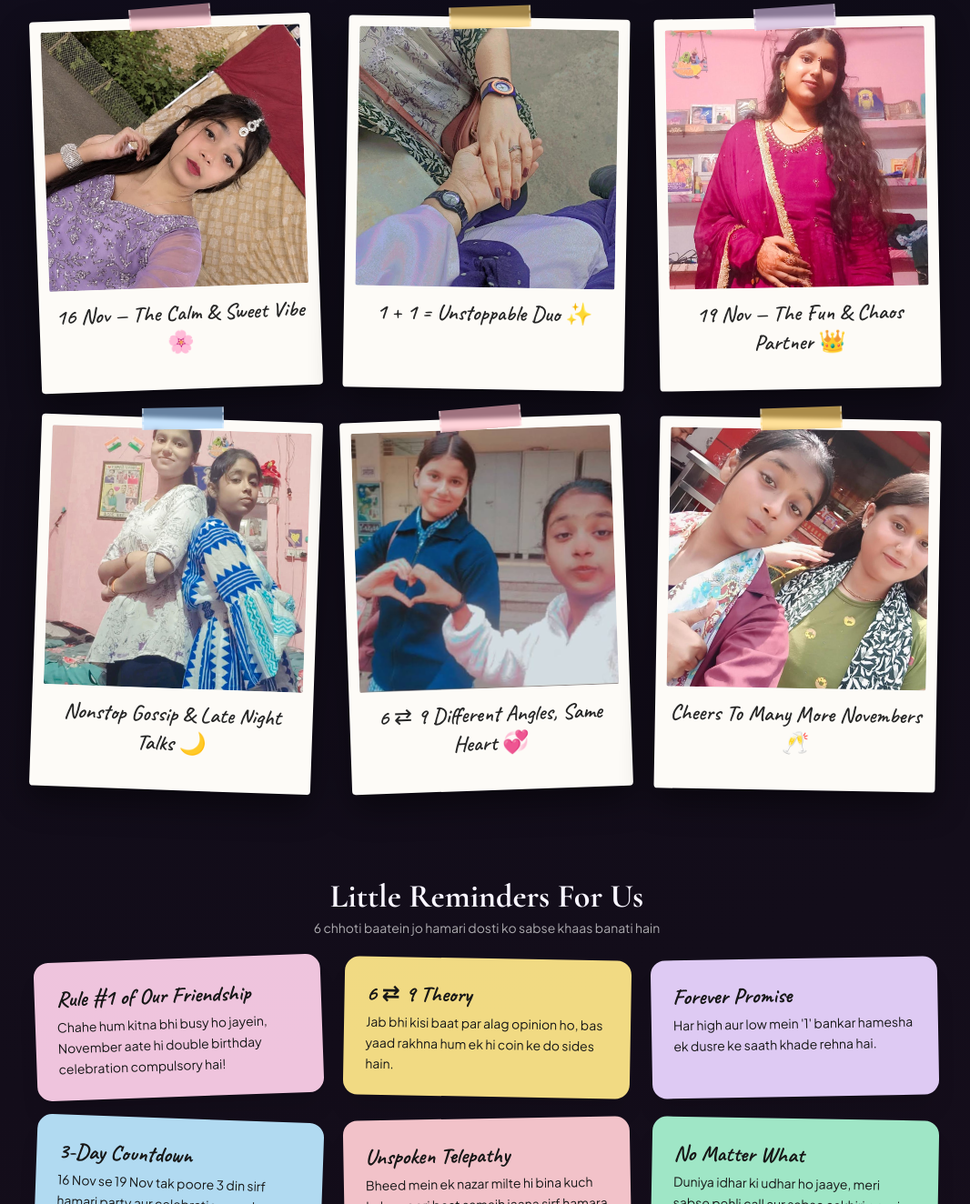
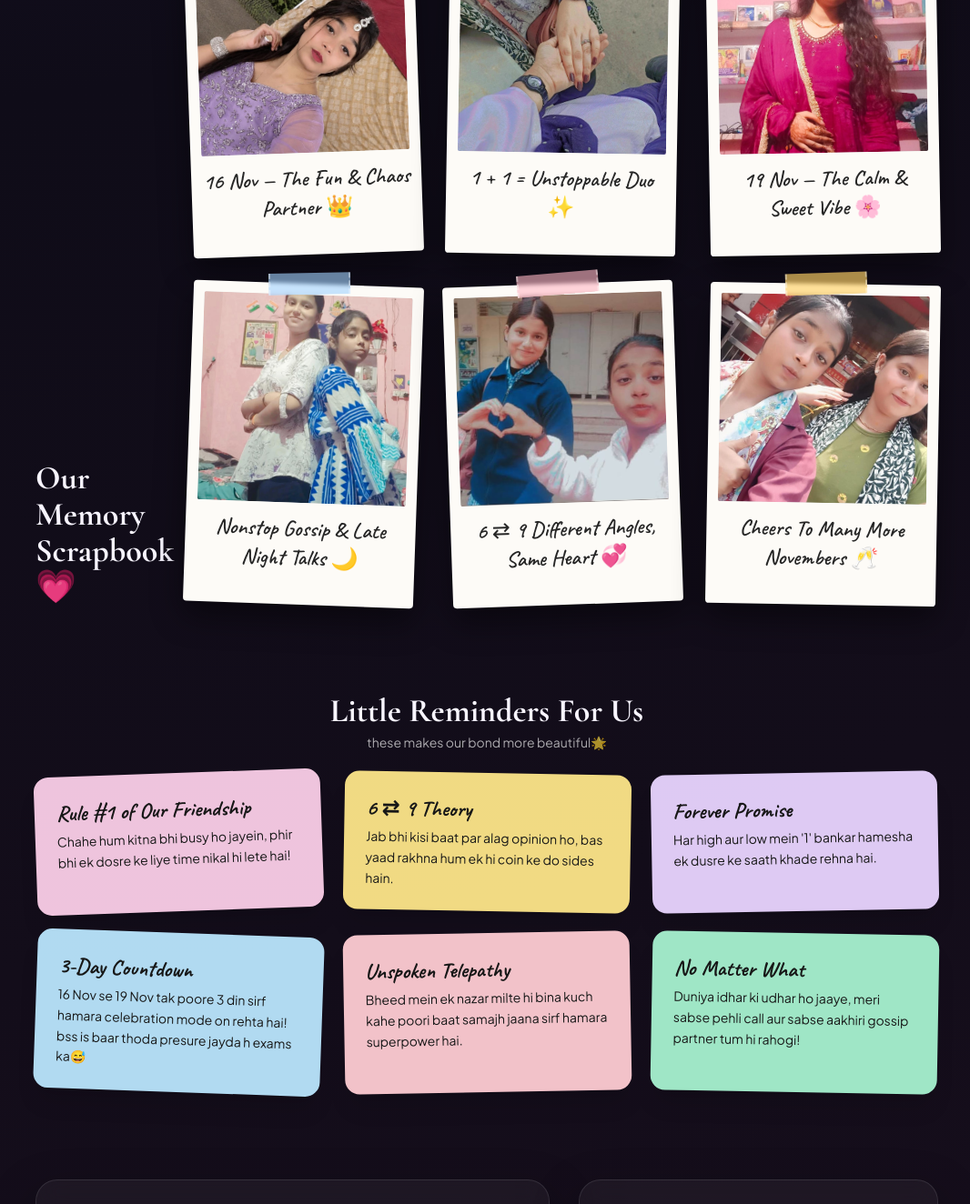
Before and after one commit to dollyvermaonline-eng/birthday-gift, a plain HTML site: page index.html in a window 1280 px wide. Shown: the part 1476-2800 px from the top of the page at 91% size, without its empty margins (105-1171 px from the left). Drawn offline with nearby package versions, Linux system fonts and the light colour scheme; a web font is replaced by a local one.

Commit message:
Update index.html

```diff
--- a/index.html
+++ b/index.html
@@ -202,7 +202,7 @@
     <section class="glass-card rounded-3xl p-6 sm:p-10">
       <div class="text-center max-w-xl mx-auto mb-8">
         <h2 class="font-serif-display text-3xl sm:text-4xl font-bold mb-2">The Magic of 16 & 19</h2>
-        <p class="text-sm text-white/70">Slider ko drag karein ya digit par click karke dekhein kaise <strong>6</strong> 180° ghumkar <strong>9</strong> banta hai</p>
+        <p class="text-sm text-white/70">Please drag the slider or click on the digit!🩷 <strong>6</strong>
       </div>
 
       <div class="grid md:grid-cols-12 gap-8 items-center">
@@ -290,9 +290,8 @@
     <section class="space-y-8">
       <div class="flex flex-col sm:flex-row sm:items-end justify-between gap-4">
         <div>
-          <h2 class="font-serif-display text-3xl sm:text-4xl font-bold">Our Memory Scrapbook</h2>
-          <p class="text-sm text-white/70">Apni 6 favorite photos lagane ke liye button dabayein ya code me image path badlein</p>
-        </div>
+          <h2 class="font-serif-display text-3xl sm:text-4xl font-bold">Our Memory Scrapbook💗</h2>
+
 
           <input type="file" accept="image/*" multiple onchange="loadCustomPhotos(event)" class="hidden" />
         </label>
@@ -305,7 +304,7 @@
           <div class="aspect-square bg-neutral-200 overflow-hidden rounded-sm">
             <img id="photo1" src="photo1.jpg" alt="Bestie Memory 1" class="w-full h-full object-cover" />
           </div>
-          <p class="font-handwriting text-2xl text-center mt-3 text-neutral-800">16 Nov — The Calm & Sweet Vibe 🌸</p>
+          <p class="font-handwriting text-2xl text-center mt-3 text-neutral-800">16 Nov — The Fun & Chaos Partner 👑</p>
         </div>
 
         <!-- Photo 2 -->
@@ -323,7 +322,7 @@
           <div class="aspect-square bg-neutral-200 overflow-hidden rounded-sm">
             <img id="photo3" src="photo3.jpg" alt="Bestie Memory 3" class="w-full h-full object-cover" />
           </div>
-          <p class="font-handwriting text-2xl text-center mt-3 text-neutral-800">19 Nov — The Fun & Chaos Partner 👑</p>
+          <p class="font-handwriting text-2xl text-center mt-3 text-neutral-800">19 Nov — The Calm & Sweet Vibe 🌸</p>
         </div>
 
         <!-- Photo 4 -->
@@ -359,14 +358,14 @@
     <section class="space-y-6">
       <div class="text-center">
         <h2 class="font-serif-display text-3xl sm:text-4xl font-bold">Little Reminders For Us</h2>
-        <p class="text-sm text-white/65 mt-1">6 chhoti baatein jo hamari dosti ko sabse khaas banati hain</p>
+        <p class="text-sm text-white/65 mt-1">these makes our bond more beautiful🌟</p>
       </div>
 
       <div class="grid sm:grid-cols-2 lg:grid-cols-3 gap-6">
         <!-- Reminder 1 -->
         <div class="sticky-note bg-pink-200/95 text-neutral-900 p-6 rounded-2xl shadow-xl -rotate-2">
           <p class="font-handwriting text-2xl font-bold mb-1">Rule #1 of Our Friendship</p>
-          <p class="text-sm leading-relaxed">Chahe hum kitna bhi busy ho jayein, November aate hi double birthday celebration compulsory hai!</p>
+          <p class="text-sm leading-relaxed">Chahe hum kitna bhi busy ho jayein, phir bhi ek dosre ke liye time nikal hi lete hai!</p>
         </div>
 
         <!-- Reminder 2 -->
@@ -384,7 +383,7 @@
         <!-- Reminder 4 -->
         <div class="sticky-note bg-sky-200/95 text-neutral-900 p-6 rounded-2xl shadow-xl rotate-2">
           <p class="font-handwriting text-2xl font-bold mb-1">3-Day Countdown</p>
-          <p class="text-sm leading-relaxed">16 Nov se 19 Nov tak poore 3 din sirf hamari party aur celebration mode on rehta hai!</p>
+          <p class="text-sm leading-relaxed">16 Nov se 19 Nov tak poore 3 din sirf hamara celebration mode on rehta hai! bss is baar thoda presure jayda h exams ka😅</p>
         </div>
 
         <!-- Reminder 5 -->
```
